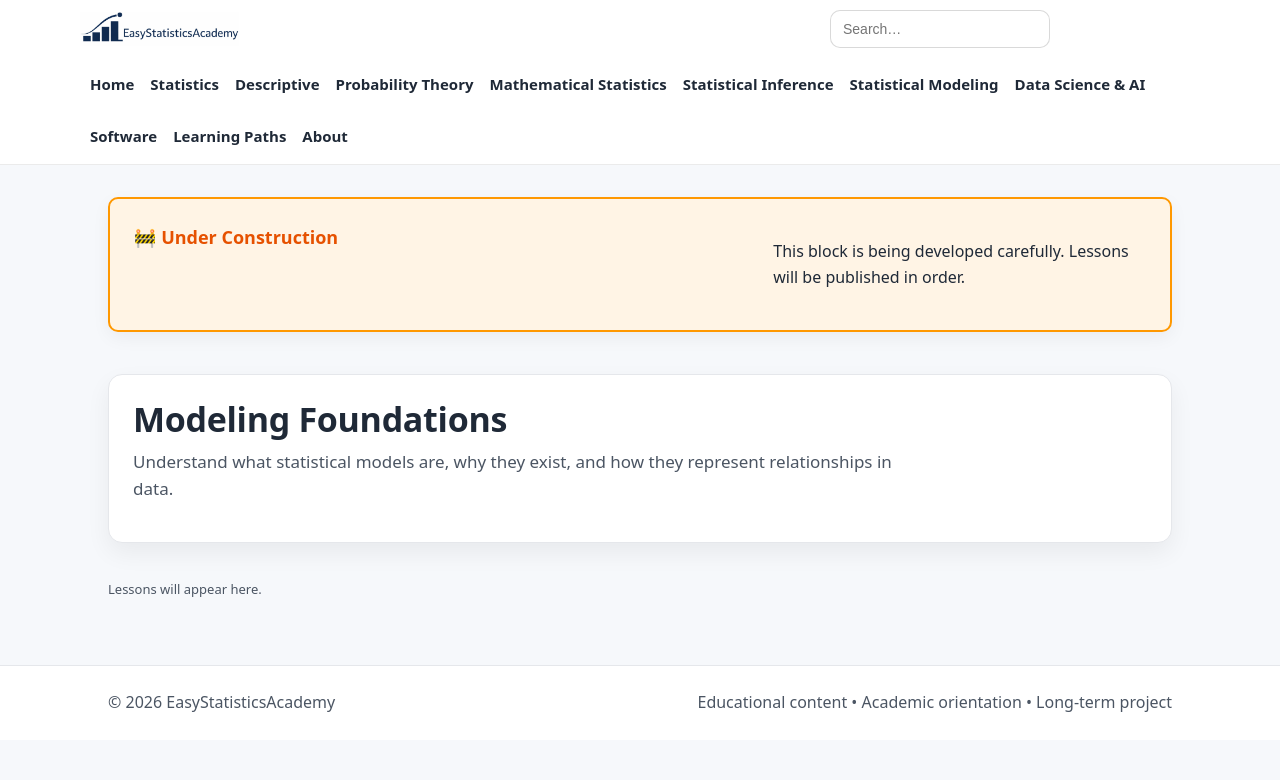
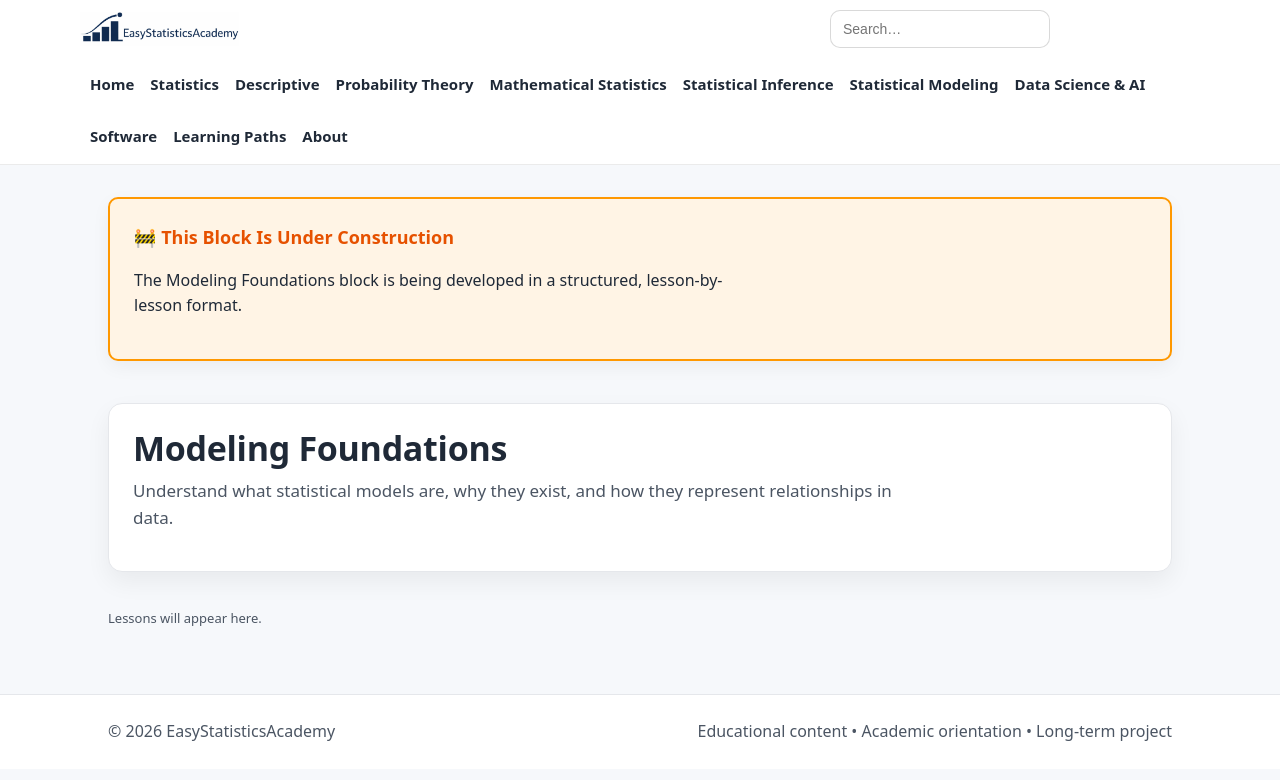
Before and after one commit to ammar-homaida-statistics/easystatisticsacademy, a Jekyll site: the page built from modeling/foundations/index.md, in a window 1280 px wide. Shown: the top 780 px of the page. Built offline with Jekyll 4.4.1, drawn with Linux system fonts in a browser that asks for light colours.

Commit message:
Update index.md

```diff
--- a/modeling/foundations/index.md
+++ b/modeling/foundations/index.md
@@ -2,12 +2,17 @@
 layout: default
 title: Modeling Foundations
 permalink: /modeling/foundations/
+sidebar: false
 ---
 
 <section class="section section-slim">
   <div class="callout" style="background:#fff4e5; border:2px solid #ff9800; padding:1.5rem; border-radius:10px;">
-    <h2 style="margin-top:0; color:#e65100;">🚧 Under Construction</h2>
-    <p>This block is being developed carefully. Lessons will be published in order.</p>
+    <div class="callout-copy">
+      <h2 style="margin-top:0; color:#e65100;">🚧 This Block Is Under Construction</h2>
+      <p>
+        The Modeling Foundations block is being developed in a structured, lesson-by-lesson format.
+      </p>
+    </div>
   </div>
 </section>
 
@@ -20,11 +25,13 @@ permalink: /modeling/foundations/
   </div>
 </section>
 
-<div id="continue-reading-foundations" style="display:none;">
+<div id="continue-reading-foundations" style="display:none; margin-top:0.75rem;">
   <div class="callout">
-    <h2>Continue reading</h2>
-    <p id="continue-reading-foundations-label"></p>
-    <a class="btn" id="continue-reading-foundations-btn">Continue</a>
+    <div class="callout-copy">
+      <h2>Continue reading</h2>
+      <p id="continue-reading-foundations-label"></p>
+      <a class="btn" id="continue-reading-foundations-btn" href="#">Continue</a>
+    </div>
   </div>
 </div>
 
@@ -40,10 +47,11 @@ permalink: /modeling/foundations/
 
   try {
     var data = JSON.parse(raw);
-    if (!data.url || !data.label) return;
+    if (!data || !data.url) return;
 
     document.getElementById("continue-reading-foundations-label").innerHTML =
-      'You last visited: <strong>' + data.label + '</strong>';
+      'You last visited: <strong>' + (data.label || "lesson") + '</strong>';
+
     document.getElementById("continue-reading-foundations-btn").href = data.url;
     document.getElementById("continue-reading-foundations").style.display = "block";
   } catch (e) {}
```
